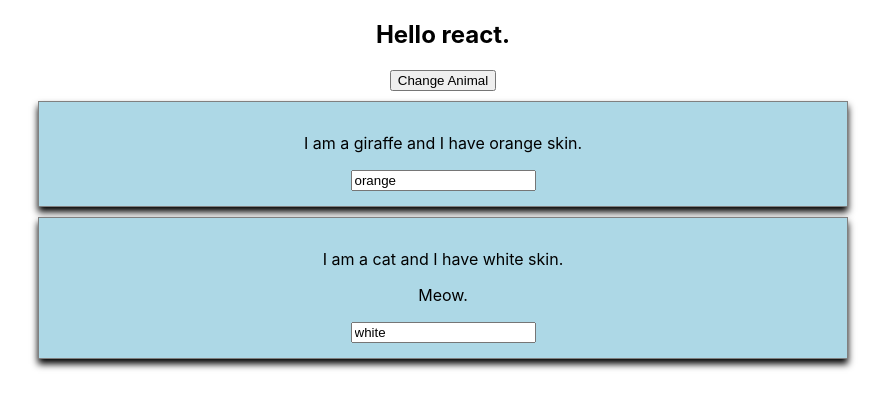
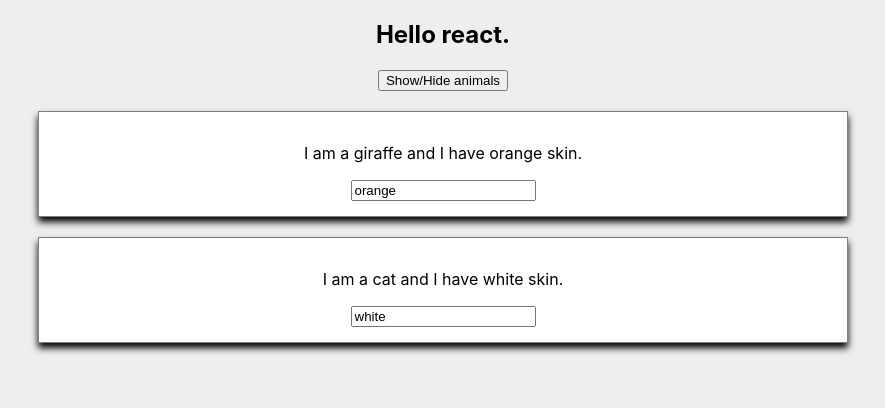
Before and after one commit to velebit-tech/react-repo, a React (Create React App) app: page / in a window 1280 px wide. Shown: the top 408 px of the page, without its empty margins (197-1082 px from the left). Built offline with nearby package versions, Linux system fonts and the light colour scheme.

Commit message:
Finished Section 4: Working with lists and conditionals

```diff
--- a/src/Animal/Animal.css
+++ b/src/Animal/Animal.css
@@ -1,8 +1,8 @@
 .Animal {
   width: 60%;
   border: 1px solid gray;
-  margin: 10px auto;
+  margin: 20px auto;
   padding: 15px 20px;
   box-shadow: 0px 5px 7px 0px;
-  background-color: lightblue;
+  background-color: #FFF;
 }
--- a/src/Animal/Animal.js
+++ b/src/Animal/Animal.js
@@ -5,8 +5,7 @@ import './Animal.css';
 const animal = (props) => {
   return (
     <div className="Animal">
-      <p>I am a {props.type} and I have {props.skin} skin.</p>
-      <p onClick={props.click}>{props.children}</p>
+      <p onClick={props.clicked}>I am a {props.type} and I have {props.skin} skin.</p>
       <input type="text" onChange={props.skinchange} value={props.skin} />
     </div>
   )
--- a/src/App.css
+++ b/src/App.css
@@ -1,3 +1,7 @@
+body {
+  background-color: #EEE;
+}
+
 .App {
   text-align: center;
 }
--- a/src/App.js
+++ b/src/App.js
@@ -5,45 +5,61 @@ import Animal from './Animal/Animal.js'
 class App extends Component {
   state = {
     animals: [
-      {type: 'giraffe', skin: 'orange'},
-      {type: 'cat', skin: 'white'}
+      {id: 'asdfgasdg', type: 'giraffe', skin: 'orange'},
+      {id: 'asdgsasdgasdf', type: 'cat', skin: 'white'}
     ],
-    otherState: 'someValue'
+    otherState: 'someValue',
+    visible: true
   }
 
-  changeAnimalHandler = (type) => {
-    this.setState( {
-      animals: [
-        {type: type, skin: 'orange'},
-        {type: 'dog', skin: 'brown'}
-      ]
-    } )
+  changeSkinHandler = (event, id) => {
+    const animalIndex = this.state.animals.findIndex(a => {
+      return a.id === id;
+    });
+
+    const animal = {...this.state.animals[animalIndex]};
+    animal.skin = event.target.value;
+
+    const animals = [...this.state.animals];
+    animals[animalIndex] = animal;
+
+    this.setState({animals: animals});
   }
 
-  changeSkinHandler = (event) => {
-    this.setState( {
-      animals: [
-        {type: 'giraffe', skin: event.target.value},
-        {type: 'dog', skin: 'brown'}
-      ]
-    } )
+  toggleAnimalsHandler = () => {
+    const visibleAnimals = this.state.visible;
+    this.setState({visible: !visibleAnimals});
+  }
+
+  deleteAnimalHandler = (animalIndex) => {
+    const animals = [...this.state.animals];
+    animals.splice(animalIndex, 1);
+    this.setState({animals: animals});
   }
 
   render() {
+    let animals = null;
+
+    if (this.state.visible) {
+      animals = (
+        <div>
+          {this.state.animals.map((animal, index) => {
+            return <Animal
+              key={animal.id}
+              type={animal.type}
+              skin={animal.skin}
+              clicked={() => {this.deleteAnimalHandler(index)}}
+              skinchange={(event) => this.changeSkinHandler(event, animal.id)} />
+          })}
+        </div>
+      );
+    }
+
     return (
     <div className="App">
       <h2>Hello react.</h2>
-      <button onClick={this.changeAnimalHandler.bind(this, 'pas')}>Change Animal</button>
-      <Animal
-        type={this.state.animals[0].type}
-        skin={this.state.animals[0].skin}
-        skinchange={this.changeSkinHandler} />
-      <Animal
-        type={this.state.animals[1].type}
-        skin={this.state.animals[1].skin}
-        click={this.changeAnimalHandler.bind(this, 'macka')} >
-        Meow.
-      </Animal>
+      <button onClick={this.toggleAnimalsHandler}>Show/Hide animals</button>
+      {animals}
     </div>
     );
   }
```
